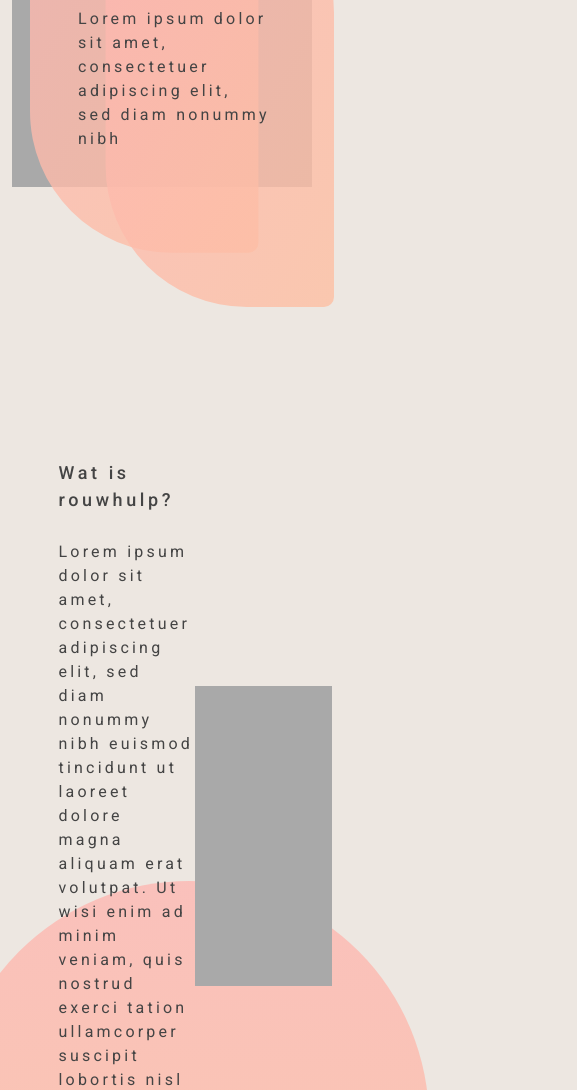
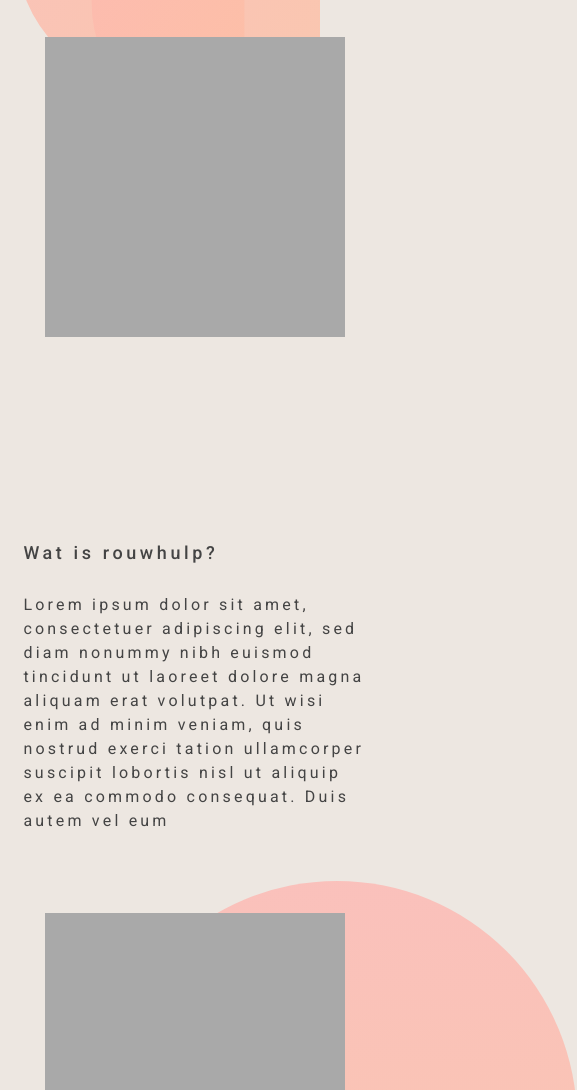
Before and after one commit to martendebruijn/rouwhulp, a plain HTML site: page docs/index.html in a window 390 px wide. Shown: the part 385-1475 px from the top of the page, 577 px wide, since content can reach past the window. Drawn offline with Linux system fonts and the light colour scheme.

Commit message:
responsive

```diff
--- a/docs/global.css
+++ b/docs/global.css
@@ -79,3 +79,42 @@
   right: -10%;
   top: 150%;
 }
+@media (max-width: 767.98px) {
+  header {
+    flex-direction: column;
+    align-items: center;
+    justify-content: center;
+  }
+  header .left,
+  header .right {
+    position: static;
+    width: 85%;
+  }
+  header .right {
+    display: flex;
+    justify-content: center;
+    padding-top: 9em;
+    z-index: 1;
+  }
+  .header-svg {
+    left: 1em;
+    top: 3em;
+  }
+  main section {
+    flex-direction: column;
+    margin-bottom: 0;
+  }
+  main .right,
+  main .left-rev {
+    width: 88%;
+    padding-top: 5em;
+  }
+  main .left,
+  main .right-rev {
+    width: 88%;
+    padding-top: 5em;
+  }
+  .cir-svg {
+    right: -48%;
+  }
+}
```
